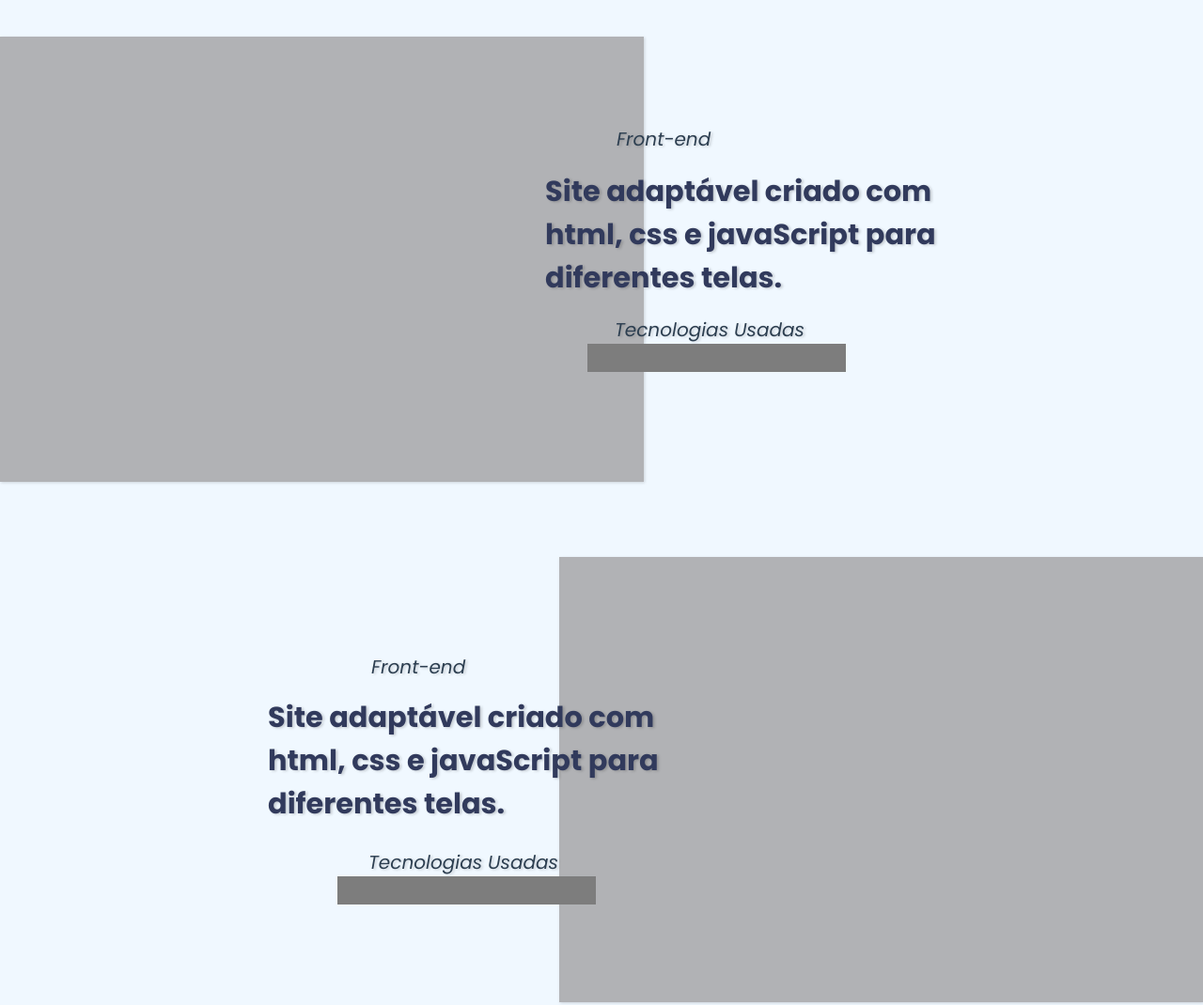
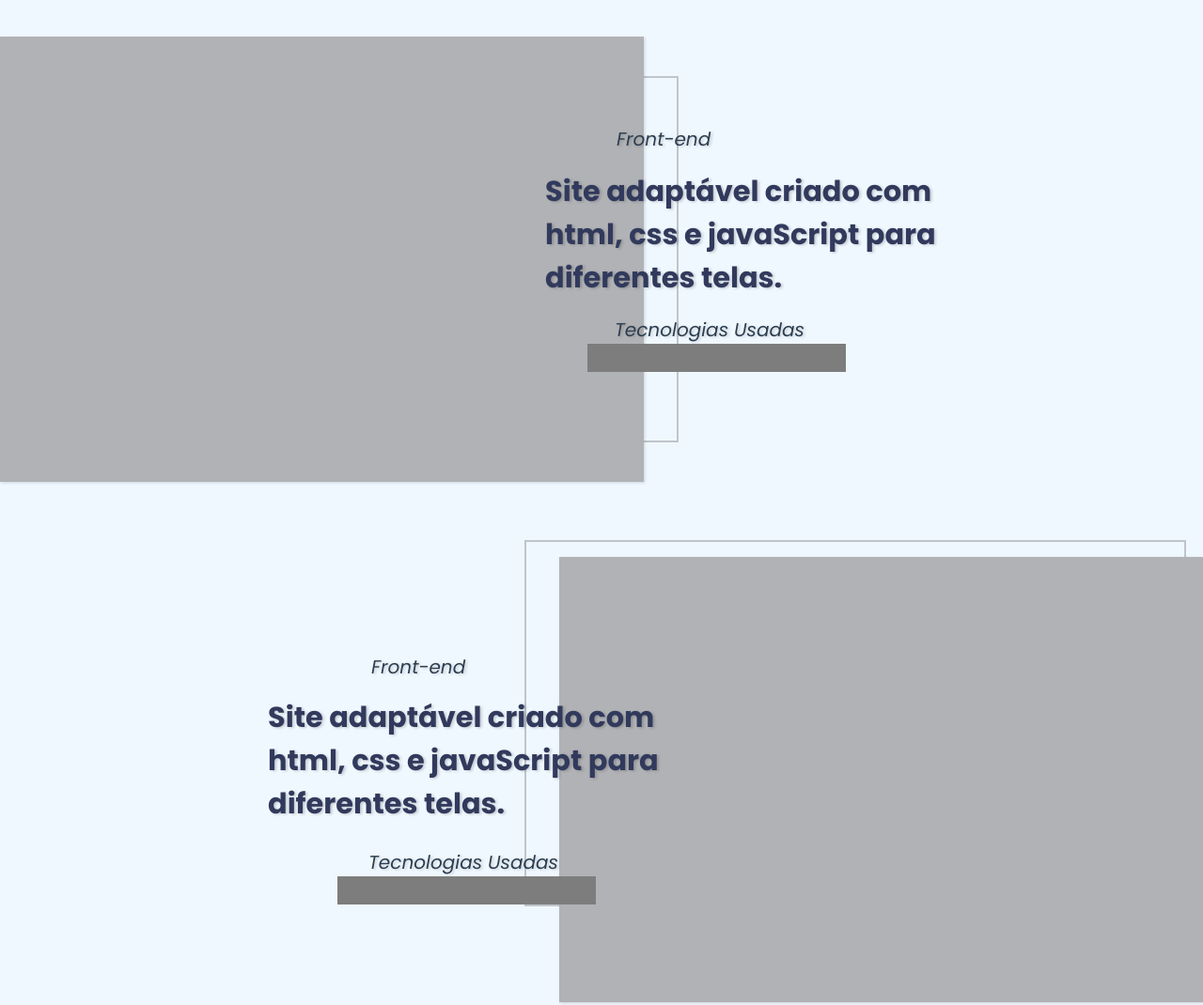
Before and after one commit to WesleyJunio0/Meu-Portfolio, a plain HTML site: page index.html in a window 1280 px wide. Shown: the part 1860-2930 px from the top of the page at 94% size. Drawn offline with nearby package versions, Linux system fonts and the light colour scheme.

Commit message:
Adicionando bordas soltas

```diff
--- a/estilo/Animacoes.css
+++ b/estilo/Animacoes.css
@@ -1,10 +1,13 @@
 .posicao-relativa {
   position: relative;
+  z-index: 2;
 }
 
 .posicao-absoluta {
   position: absolute;
+  z-index: 2;
 }
+
 
 
 /*direito */
--- a/estilo/StyleMobileFirst.css
+++ b/estilo/StyleMobileFirst.css
@@ -351,13 +351,16 @@ div.Projetos-principais {
 
 .Projetos-principais.direito{
   flex-direction: row;
+  position: relative;
 
 }
 
 .Projetos-principais.esquerdo {
   flex-direction: row-reverse;
+  position: relative;
 
 }
+
 
 .lado-direito, .lado-esquerdo{
     width: 40%;
@@ -366,15 +369,41 @@ div.Projetos-principais {
     justify-content: center;
   }
 
-.image {
+ .image {
+  position: relative;
   width: 55%;
   height: 390px;
   background-color: #B1B2B5;
   box-shadow: 1px 1px 3px 0px rgba(0, 0, 0, 0.149);
+  z-index: 2;
+
+ }
+
+  div.bordar-solta-esquerda{
+  width: 55%;
+  height: 390px;
+  position: absolute;
+  top: 62px;
+  left: 18px;
+  background: transparent;
+  border: 2px solid rgba(0, 0, 0, 0.205);
+  z-index: 1;
+  box-sizing: border-box;
+ }
+
+ div.bordar-solta-direita{
+  width: 55%;
+  height: 390px;
+  position: absolute;
+  top: 2px;
+  right: 18px;
+  background: transparent;
+  border: 2px solid rgba(0, 0, 0, 0.205);
+  z-index: 1;
+  box-sizing: border-box;
+ }
 
 
-
- }
 
 .tecnologias-usadas {
     background-color: #7d7d7d;
--- a/index.html
+++ b/index.html
@@ -90,7 +90,7 @@ all_inbox
 
 
                     <div class="image slide-in-left"> </div>
-
+                    <div class="bordar-solta-esquerda"></div>
 
                     <div class="lado-direito">
 
@@ -108,7 +108,7 @@ all_inbox
             <div class="Projetos-principais esquerdo">
 
                 <div class="image slide-in-right"></div>
-
+                <div class="bordar-solta-direita"></div>
 
              <div class="lado-esquerdo Posição-do-lado-esquerdo">
 
@@ -127,7 +127,7 @@ all_inbox
             <div class="Projetos-principais direito ">
 
                     <div class="image slide-in-left"></div>
-
+                    <div class="bordar-solta-esquerda"></div>
 
                     <div class="lado-direito">
 
@@ -145,7 +145,7 @@ all_inbox
             <div class="Projetos-principais esquerdo">
 
                 <div class="image slide-in-right"></div>
-
+                <div class="bordar-solta-direita"></div>
 
                 <div class="lado-esquerdo Posição-do-lado-esquerdo ">
 
```
